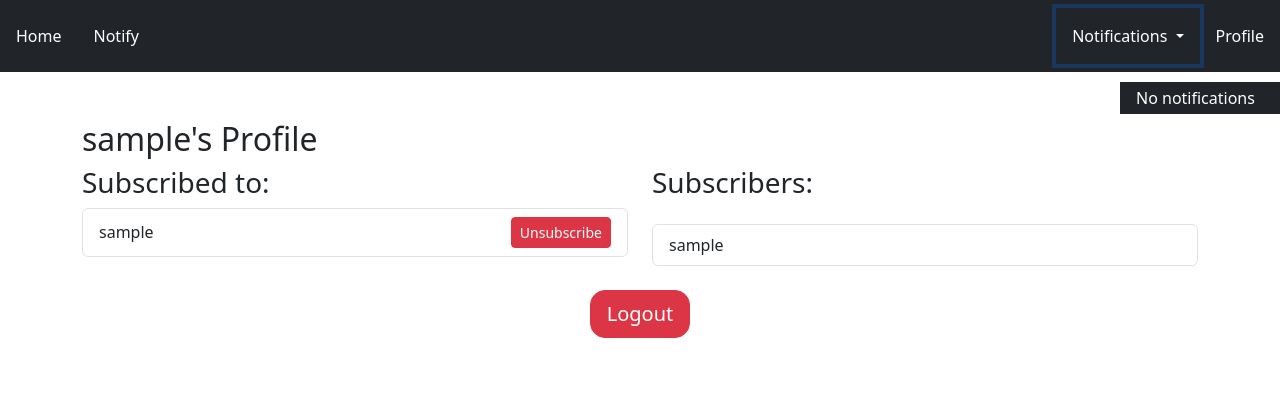
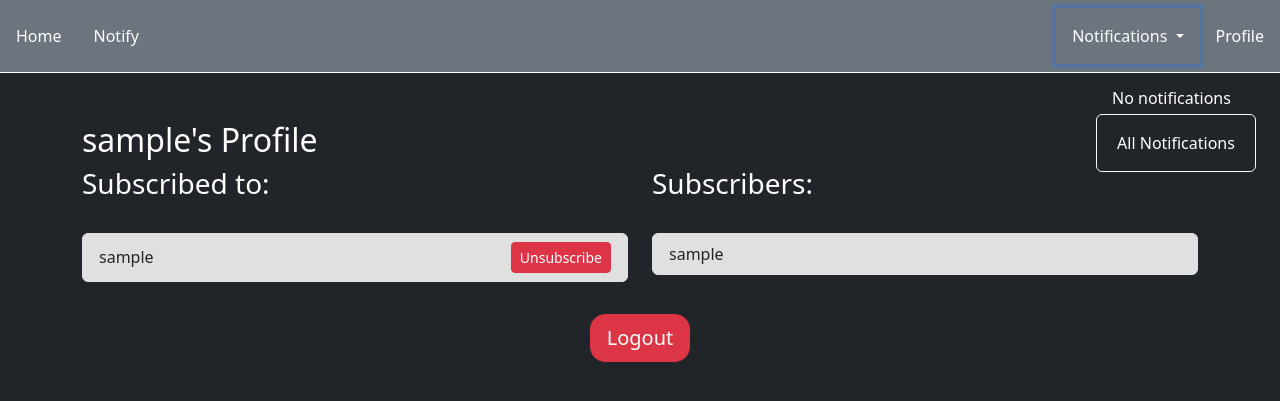
Before and after one commit to OrkunAvci/Oberserver-Design-Pattern, a Django app: page /profile/ in a window 1280 px wide, after a click on "Notifications". Shown: the top 401 px of the page. Run offline with Django 5.2, Linux system fonts and the light colour scheme; a user stored in the database is signed in; tables that the repository leaves empty hold one stand-in row (values such as "Sample post"); data that the repository does not hold is empty.

Commit message:
Notifications page & minor changes

```diff
--- a/Subscription/Subscriptions/templates/base.html
+++ b/Subscription/Subscriptions/templates/base.html
@@ -13,10 +13,15 @@
 	<script src="https://cdn.jsdelivr.net/npm/bootstrap@5.3.3/dist/js/bootstrap.bundle.min.js"
 		integrity="sha384-YvpcrYf0tY3lHB60NNkmXc5s9fDVZLESaAA55NDzOxhy9GkcIdslK1eN7N6jIeHz"
 		crossorigin="anonymous"></script>
+	<style>
+		.off-white-bg {
+			background-color: #e0e0e0;
+		}
+	</style>
 	<title>Title Here</title>
 </head>
 
-<body>
+<body class="bg-dark text-white">
 	{% include "./navbar.html" %}
 	{% block content %}{% endblock %}
 </body>
--- a/Subscription/Subscriptions/templates/index.html
+++ b/Subscription/Subscriptions/templates/index.html
@@ -8,15 +8,13 @@
 		{% for profile in profiles %}
 		<div class="col-md-4 mb-4">
 			<div class="card">
-				<div class="card-body">
+				<div class="card-body off-white-bg">
 					<h5 class="card-title">{{ profile.user.username }}</h5>
 					<p class="card-text">Profile details here (e.g., bio, image, etc.).</p>
-
 					{% if user.is_authenticated %}
 					<form action="{% url 'Subscriptions:index' %}" method="POST">
 						{% csrf_token %}
 						<input type="hidden" name="target_profile_id" value="{{ profile.id }}">
-
 						<button type="submit" class="btn btn-primary" name="action" value="subscribe">
 							Subscribe
 						</button>
--- a/Subscription/Subscriptions/templates/navbar.html
+++ b/Subscription/Subscriptions/templates/navbar.html
@@ -1,5 +1,5 @@
 {% load notification_tag %}
-<nav class="navbar navbar-expand-lg navbar-dark bg-dark container-fluid">
+<nav class="navbar navbar-expand-lg navbar-dark bg-secondary container-fluid" style="border-bottom: 1px solid white;">
 	<div class="d-flex justify-content-between w-100">
 		<div class="navbar-nav">
 			<a class="nav-item text-white p-3 text-decoration-none" href="{% url 'Subscriptions:index' %}">Home</a>
--- a/Subscription/Subscriptions/templates/notification_content.html
+++ b/Subscription/Subscriptions/templates/notification_content.html
@@ -2,12 +2,12 @@
 	data-bs-toggle="dropdown" aria-expanded="false">
 	Notifications
 </a>
-<ul class="dropdown-menu dropdown-menu-end bg-transparent border-0 shadow-none">
+<ul class="dropdown-menu dropdown-menu-end bg-transparent border-0 shadow-none mx-4">
 	{% for notification in notifications|slice:":5" %}
 	<li>
 		<a class="dropdown-item" href="#">
-			<div class="card bg-dark text-white border-light" style="width: 18rem;">
-				<div class="card-header bg-secondary text-white">
+			<div class="card bg-secondary text-white border-light" style="width: 18rem;">
+				<div class="card-header bg-dark text-white">
 					<div class="d-flex justify-content-between w-100">
 						<div>{{ notification.publisher.profile.user.username }}</div>
 						<div class="text-muted small">{{ notification.timestamp }}</div>
@@ -24,4 +24,13 @@
 		<a class="dropdown-item text-white bg-dark border-light" href="#">No notifications</a>
 	</li>
 	{% endfor %}
+	<li>
+		<a class="dropdown-item p-0" href="{% url 'Subscriptions:notification' %}">
+			<div class="card bg-dark text-white text-center border-light">
+				<div class="card-body">
+					All Notifications
+				</div>
+			</div>
+		</a>
+	</li>
 </ul>
--- a/Subscription/Subscriptions/templates/notify.html
+++ b/Subscription/Subscriptions/templates/notify.html
@@ -14,11 +14,12 @@
 	</form>
 
 	<!-- Subscribers list section -->
+	<div class="container-md mt-4" style="max-width: 600px;">
 		<hr>
 		<h4 class="text-center mt-4">Subscribers List</h4>
 		<ul class="list-group mt-3">
 			{% for subscriber in subscribers %}
-		<li class="list-group-item d-flex justify-content-between align-items-center">
+			<li class="list-group-item d-flex justify-content-between align-items-center my-2 off-white-bg">
 				{{ subscriber }}
 			</li>
 			{% empty %}
@@ -26,5 +27,6 @@
 			{% endfor %}
 			</ul>
 	</div>
+</div>
 
 {% endblock %}
--- a/Subscription/Subscriptions/templates/profile.html
+++ b/Subscription/Subscriptions/templates/profile.html
@@ -8,9 +8,9 @@
 		<!-- Subscribed to (Publishers) -->
 		<div class="col-md-6">
 			<h3>Subscribed to:</h3>
-			<ul class="list-group">
+			<ul class="list-group mt-4">
 				{% for publisher in publishers %}
-				<li class="list-group-item d-flex justify-content-between align-items-center">
+				<li class="list-group-item d-flex justify-content-between align-items-center my-2 off-white-bg">
 					{{ publisher.user.username }}
 					<form action="{% url 'Subscriptions:profile' %}" method="POST">
 						{% csrf_token %}
@@ -31,7 +31,7 @@
 			<h3>Subscribers:</h3>
 			<ul class="list-group mt-4">
 				{% for subscriber in subscribers %}
-				<li class="list-group-item">
+				<li class="list-group-item my-2 off-white-bg">
 					{{ subscriber.user.username }}
 				</li>
 				{% empty %}
--- a/Subscription/Subscriptions/urls.py
+++ b/Subscription/Subscriptions/urls.py
@@ -10,4 +10,5 @@ urlpatterns = [
 	path('logout/', views.logout, name='logout'),
 	path('profile/', views.profile, name='profile'),
 	path('notify/', views.notify, name='notify'),
+	path('notification/', views.notification, name='notification'),
 ]
--- a/Subscription/Subscriptions/views.py
+++ b/Subscription/Subscriptions/views.py
@@ -115,3 +115,9 @@ def notify(request):
 			return redirect('Subscriptions:notify')
 
 	return render(request, 'notify.html', context)
+
+@login_required
+def notification(request):
+	notifications = Notification.objects.filter(receiver=request.user.profile.subscriber, is_read=False).order_by('-timestamp')
+	context = {'notifications': notifications}
+	return render(request, 'notification.html', context=context)
```
Also changed, not shown: Subscription/Subscriptions/templates/notification.html (added, +26 -0 lines). Lines whose indentation alone changed are shown as unchanged.
